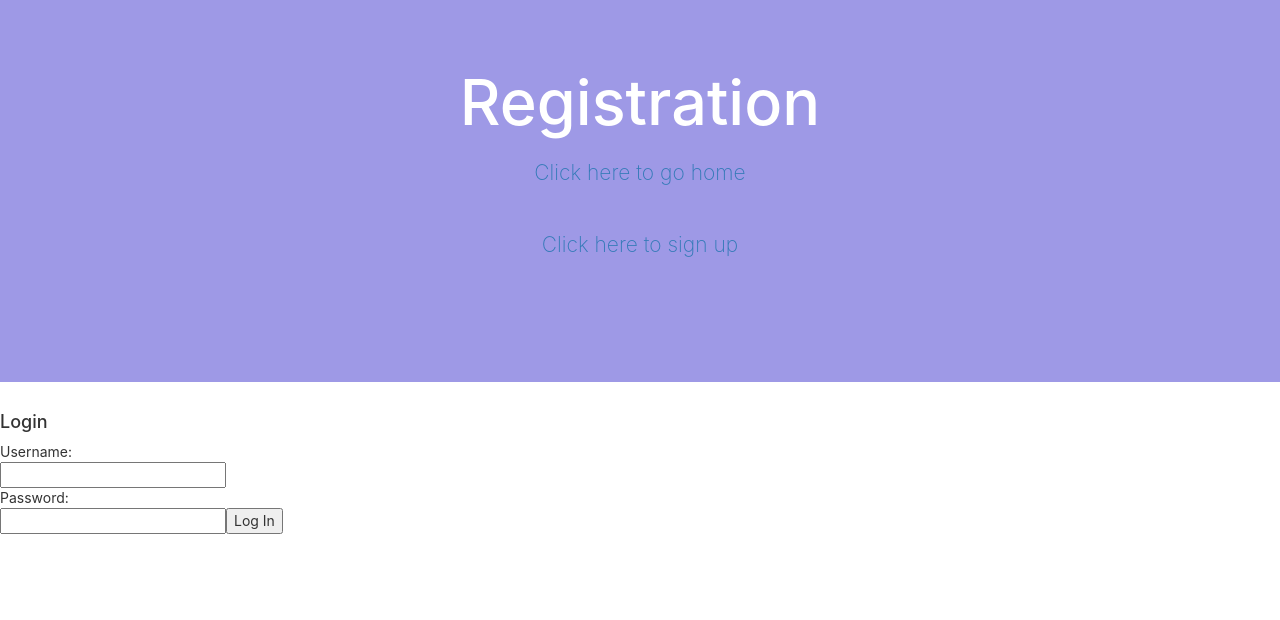
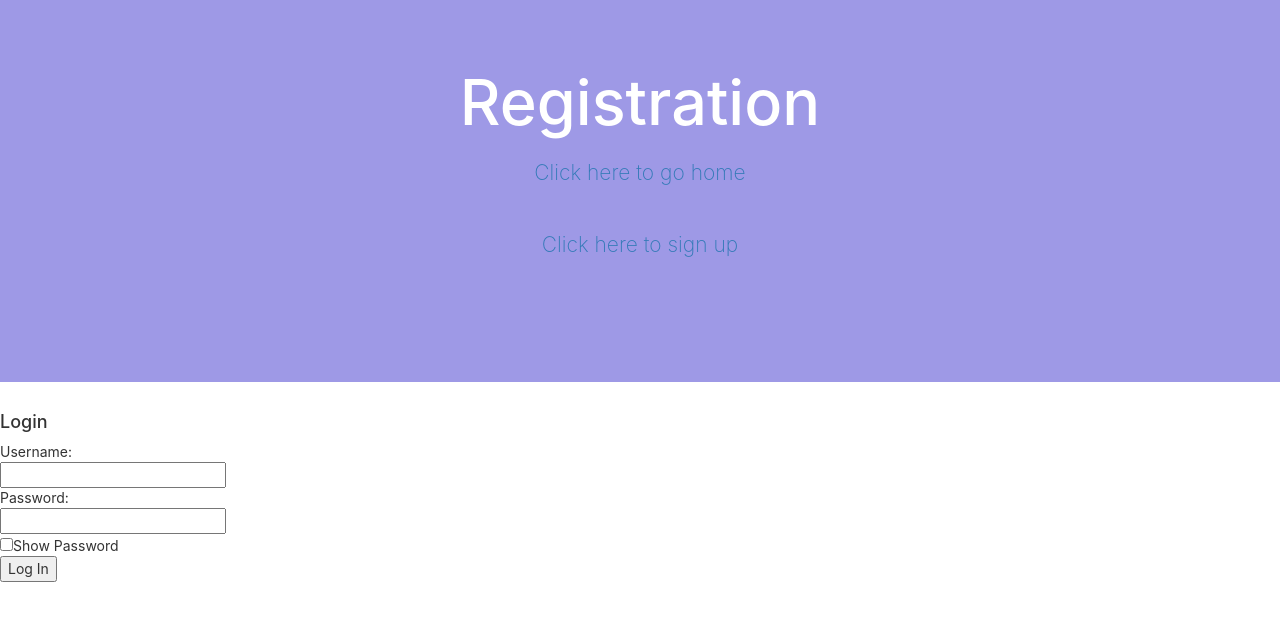
Before and after one commit to dvinitsky/summer-fest-registration, a React (Create React App) app in the folder client/: page / in a window 1280 px wide. Shown: the top 620 px of the page. Built offline with nearby package versions, Linux system fonts and the light colour scheme; no server answers.

Commit message:
show and hide password

```diff
--- a/client/src/Login.js
+++ b/client/src/Login.js
@@ -57,6 +57,15 @@ class Login extends React.Component {
       });
   }
 
+  toggleShowPassword() {
+    const element = document.getElementById("password-input");
+    if (element.type === "password") {
+      element.type = "text";
+    } else {
+      element.type = "password";
+    }
+  }
+
   render() {
     const shouldRedirect = this.props.shouldRedirect || this.state.shouldRedirect;
 
@@ -78,9 +87,13 @@ class Login extends React.Component {
         <Header />
         <h4>Login</h4>
         <div>Username:</div>
-        <input name="username" onChange={this.handleChange}></input>
+        <input name="username" onChange={this.handleChange} />
         <div>Password:</div>
-        <input name="password" type="password" onChange={this.handleChange}></input>
+        <input id="password-input" name="password" type="password" onChange={this.handleChange} />
+        <div>
+          <input type="checkbox" onClick={this.toggleShowPassword} />
+          Show Password
+        </div>
         <button onClick={() => this.login(this.state.username, this.state.password)}>Log In</button>
 
         {this.state.error && <div>{this.state.error}</div>}
```
